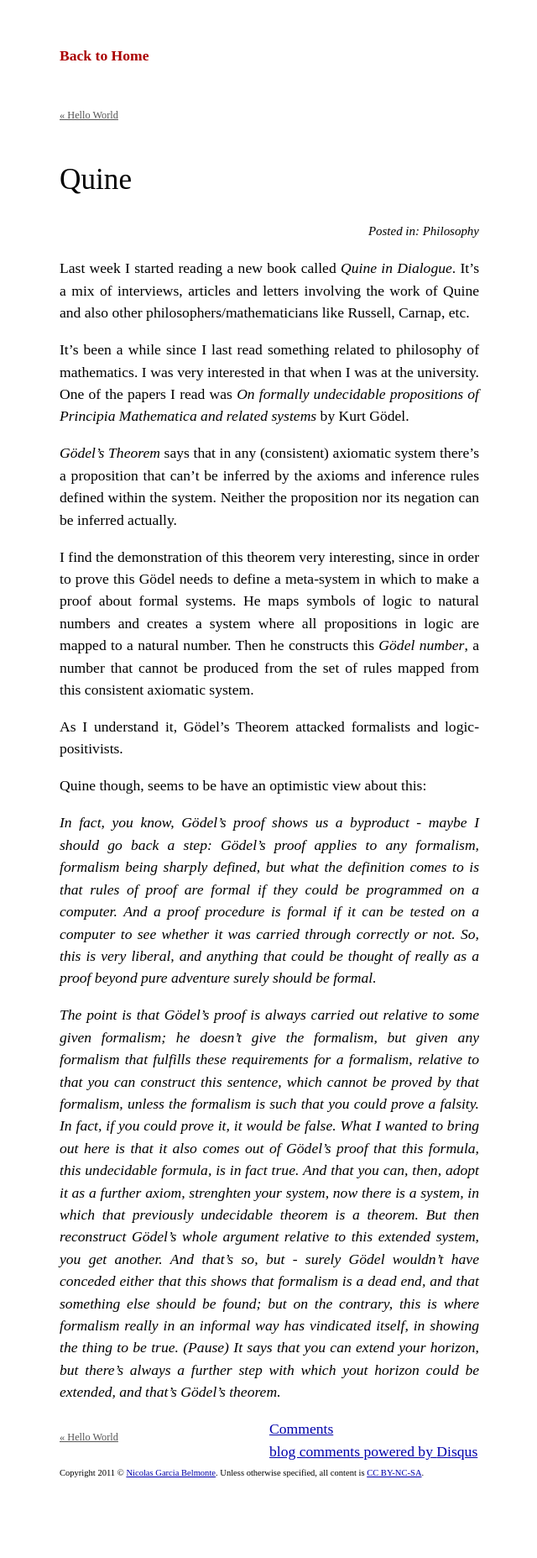
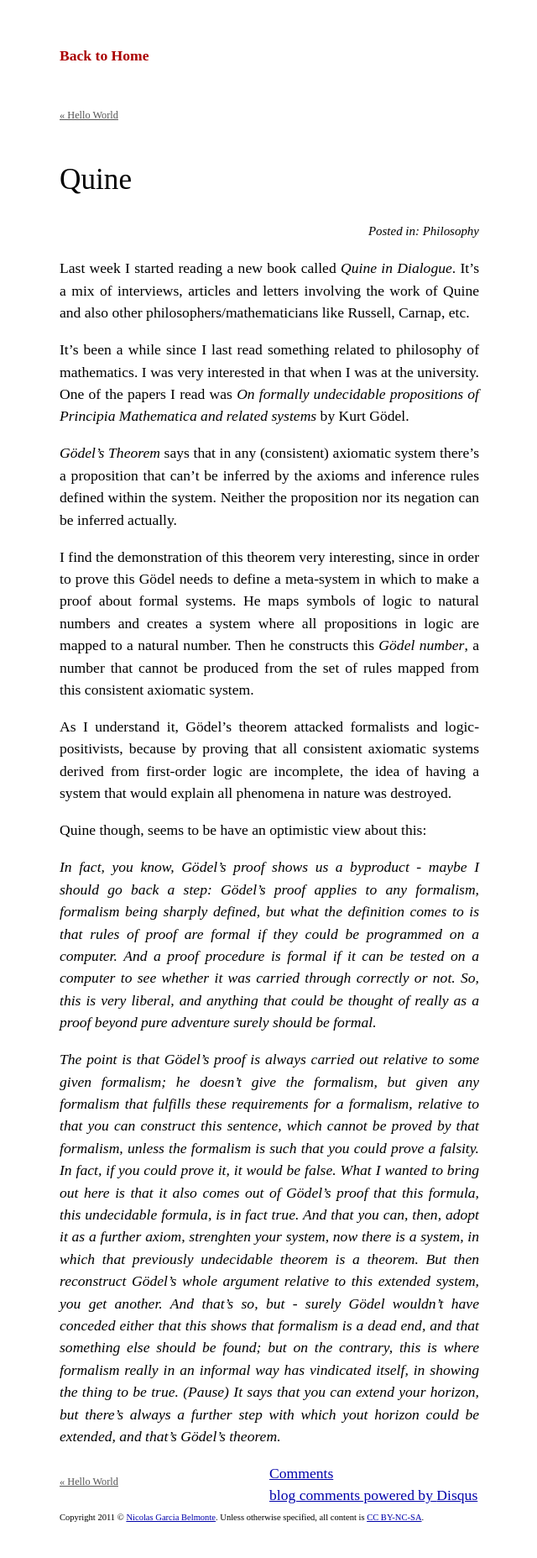
Before and after one commit to philogb/notes, a Jekyll site: the page built from _posts/2011-07-30-quine.markdown, in a window 1280 px wide. Shown: the whole page at 84% size, without its empty margins (194-834 px from the left). Built offline with Jekyll 4.4.1, drawn with Linux system fonts in a browser that asks for light colours; some web fonts are replaced; comment, search, counter and statistics services are not loaded; before the commit the page ends 1803 px from its top, so only the background shows below that.

Commit message:
more explanation.

```diff
--- a/_posts/2011-07-30-quine.markdown
+++ b/_posts/2011-07-30-quine.markdown
@@ -28,8 +28,11 @@ natural number. Then he constructs this *Gödel number*, a number that
 cannot be produced from the set of rules mapped from this consistent
 axiomatic system.
 
-As I understand it, Gödel's Theorem attacked formalists and
-logic-positivists.
+As I understand it, Gödel's theorem attacked formalists and
+logic-positivists, because by proving that all consistent axiomatic
+systems derived from first-order logic are incomplete, the idea of
+having a system that would explain all phenomena in nature was
+destroyed.
 
 Quine though, seems to be have an optimistic view about this:
 
```
